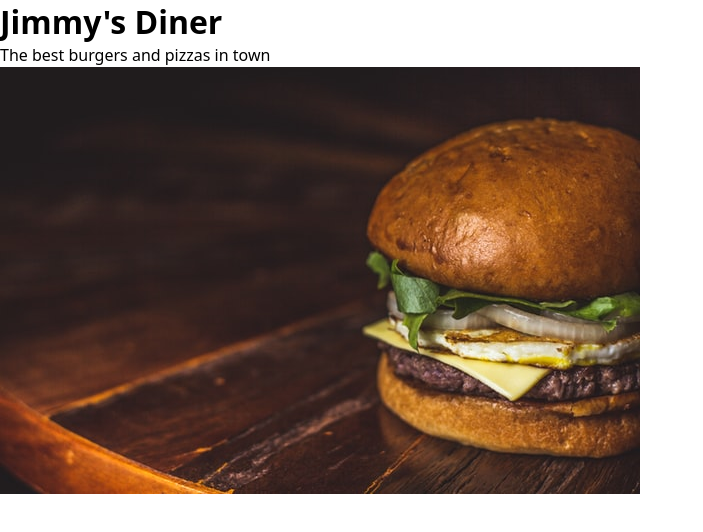
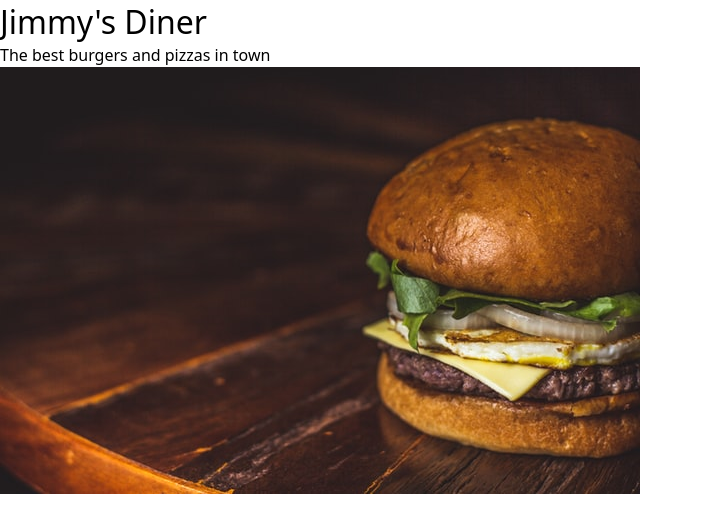
Before and after one commit to bluepersia/restaurant-app-3, a website: page index.html in a window 1280 px wide. Shown: the whole page, without its empty margins (0-703 px from the left). Drawn offline with Linux system fonts and the light colour scheme; a web font is replaced by a local one.

Commit message:
add fw-400 utility class

```diff
--- a/src/css/utilities.css
+++ b/src/css/utilities.css
@@ -14,3 +14,7 @@
   list-style: none;
   padding-left: 0;
 }
+
+.fw-400 {
+  font-weight: 400;
+}
```
